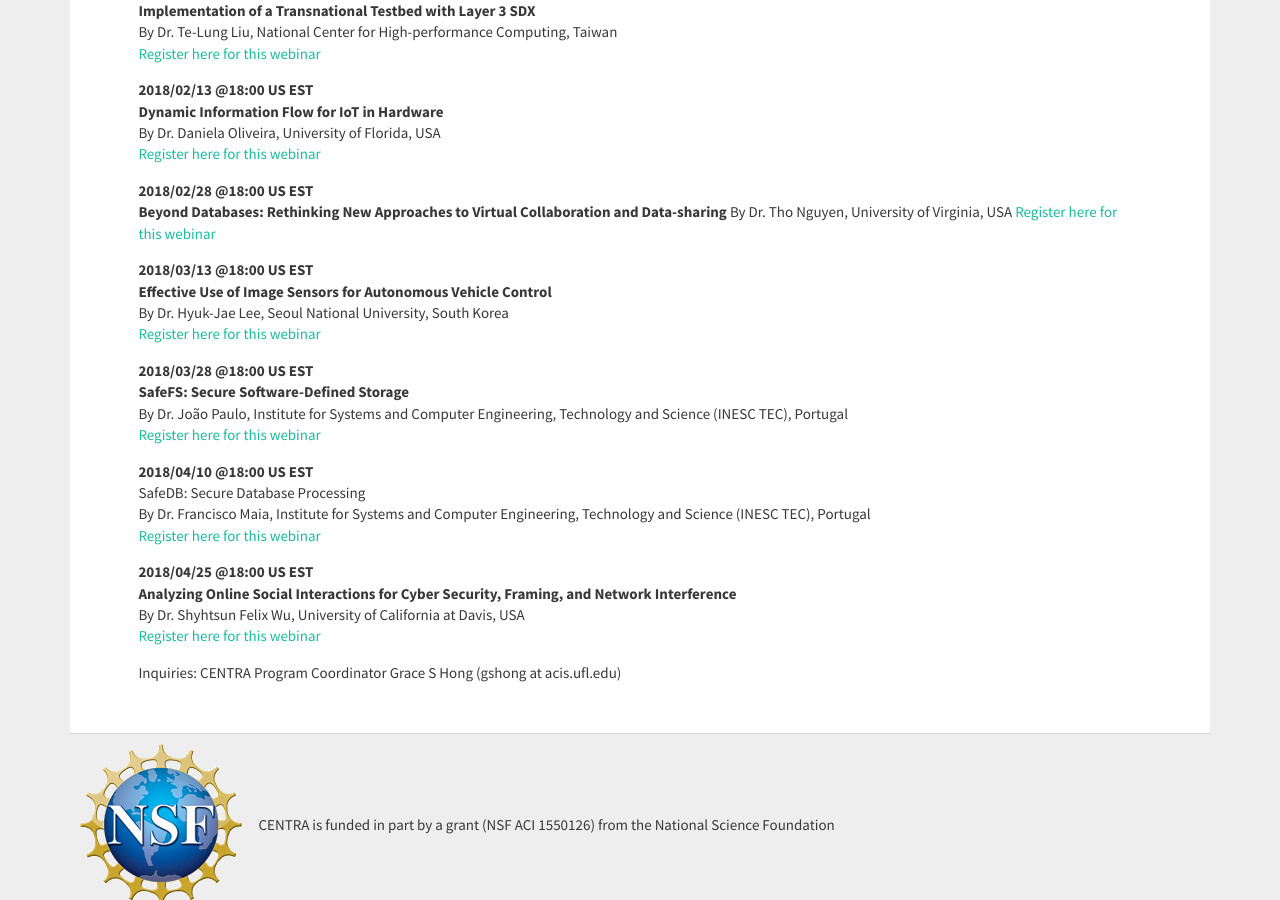
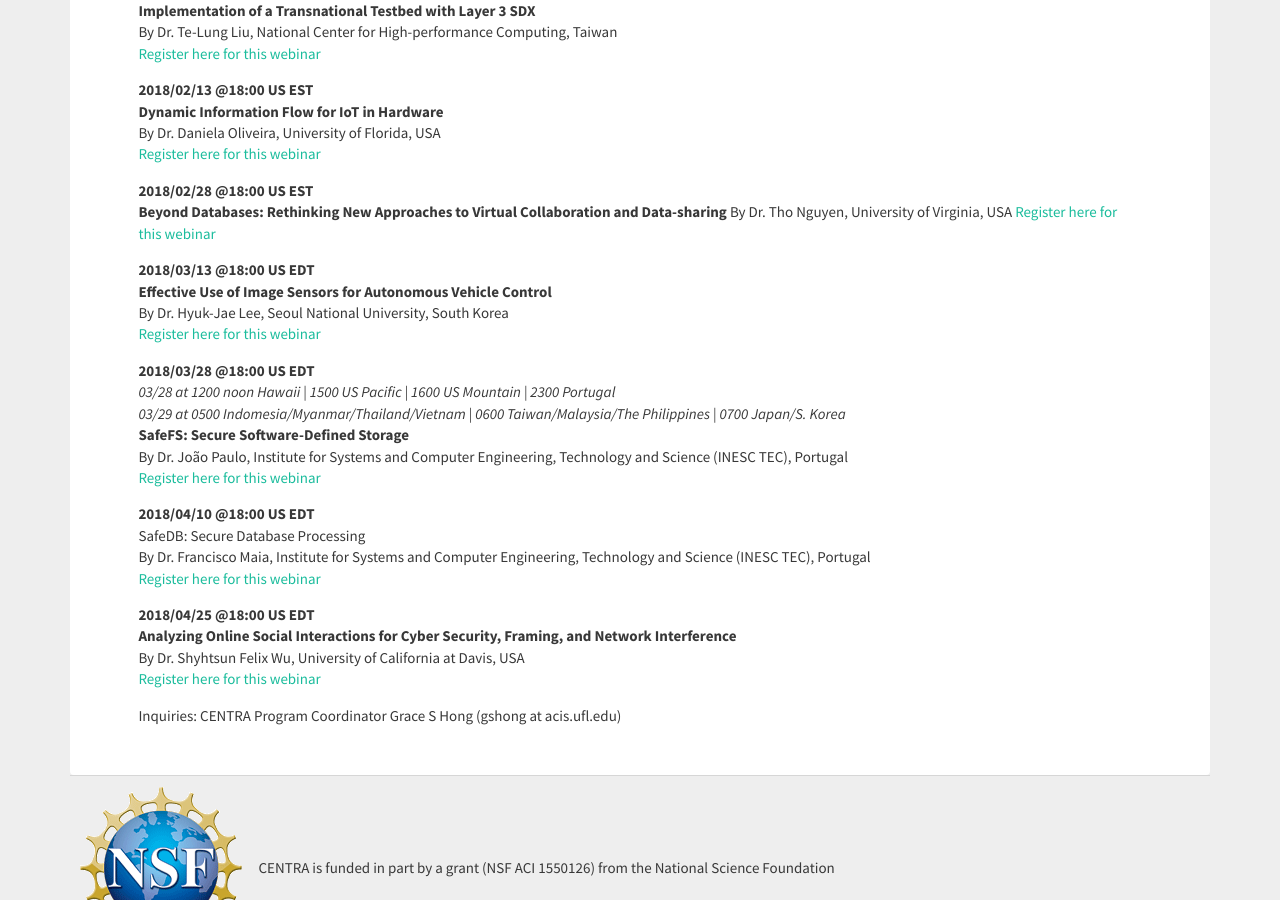
Before and after one commit to hmchou56/centra8, a Jekyll site: the page built from spring2018webinars.md, in a window 1280 px wide and 900 px high, scrolled down 848 px. Built offline with Jekyll 4.4.1, drawn with Linux system fonts in a browser that asks for light colours; nearby versions of some CDN libraries.

Commit message:
added time zone conversations

```diff
--- a/spring2018webinars.md
+++ b/spring2018webinars.md
@@ -43,22 +43,24 @@ By Dr. Daniela Oliveira, University of Florida, USA
 By Dr. Tho Nguyen, University of Virginia, USA
 [Register here for this webinar](https://goo.gl/UUD1gn)
 
-**2018/03/13 @18:00 US EST**
+**2018/03/13 @18:00 US EDT**
 **Effective Use of Image Sensors for Autonomous Vehicle Control**
 By Dr. Hyuk-Jae Lee, Seoul National University, South Korea
 [Register here for this webinar](https://goo.gl/MuADia)
 
-**2018/03/28 @18:00 US EST**
+**2018/03/28 @18:00 US EDT**
+*03/28 at 1200 noon Hawaii | 1500 US Pacific | 1600 US Mountain | 2300 Portugal*
+*03/29 at 0500 Indomesia/Myanmar/Thailand/Vietnam | 0600 Taiwan/Malaysia/The Philippines | 0700 Japan/S. Korea*
 **SafeFS: Secure Software-Defined Storage**
 By Dr. João Paulo, Institute for Systems and Computer Engineering, Technology and Science (INESC TEC), Portugal
 [Register here for this webinar](https://goo.gl/zWR9g7)
 
-**2018/04/10 @18:00 US EST**
+**2018/04/10 @18:00 US EDT**
 SafeDB: Secure Database Processing
 By Dr. Francisco Maia, Institute for Systems and Computer Engineering, Technology and Science (INESC TEC), Portugal
 [Register here for this webinar](https://goo.gl/kM68SF)
 
-**2018/04/25 @18:00 US EST**
+**2018/04/25 @18:00 US EDT**
 **Analyzing Online Social Interactions for Cyber Security, Framing, and Network Interference**
 By Dr. Shyhtsun Felix Wu, University of California at Davis, USA
 [Register here for this webinar](https://goo.gl/5D5XuX)
```
